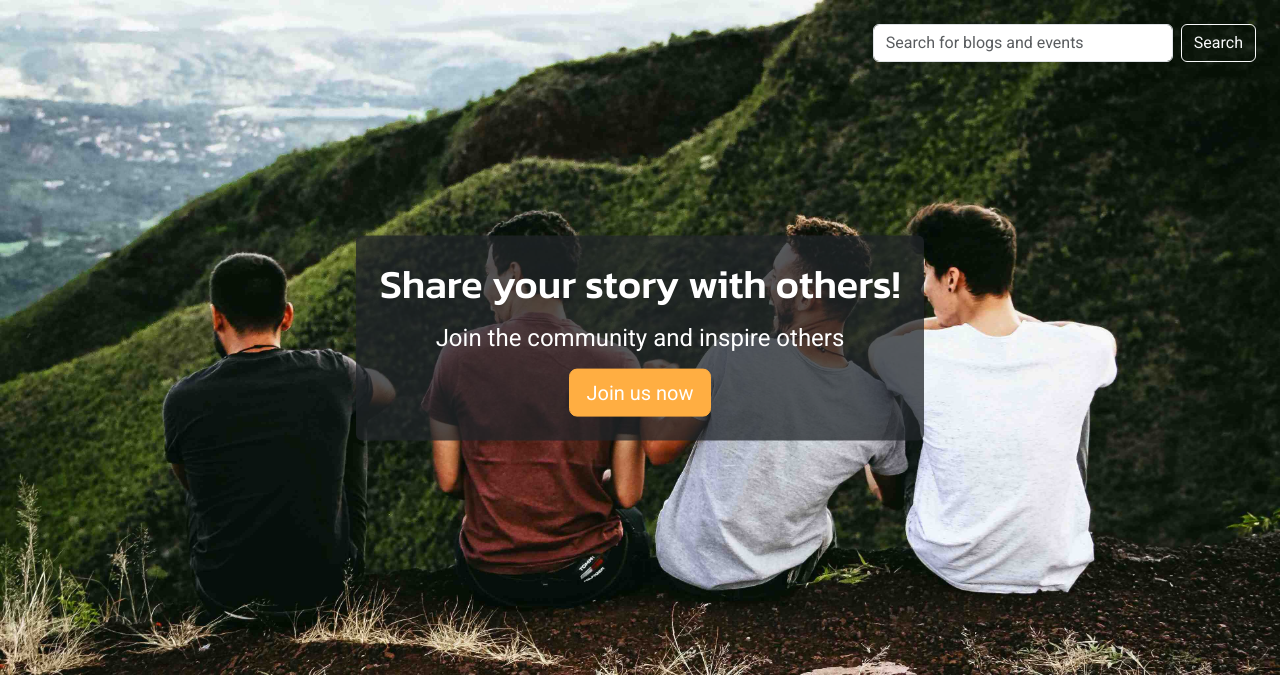
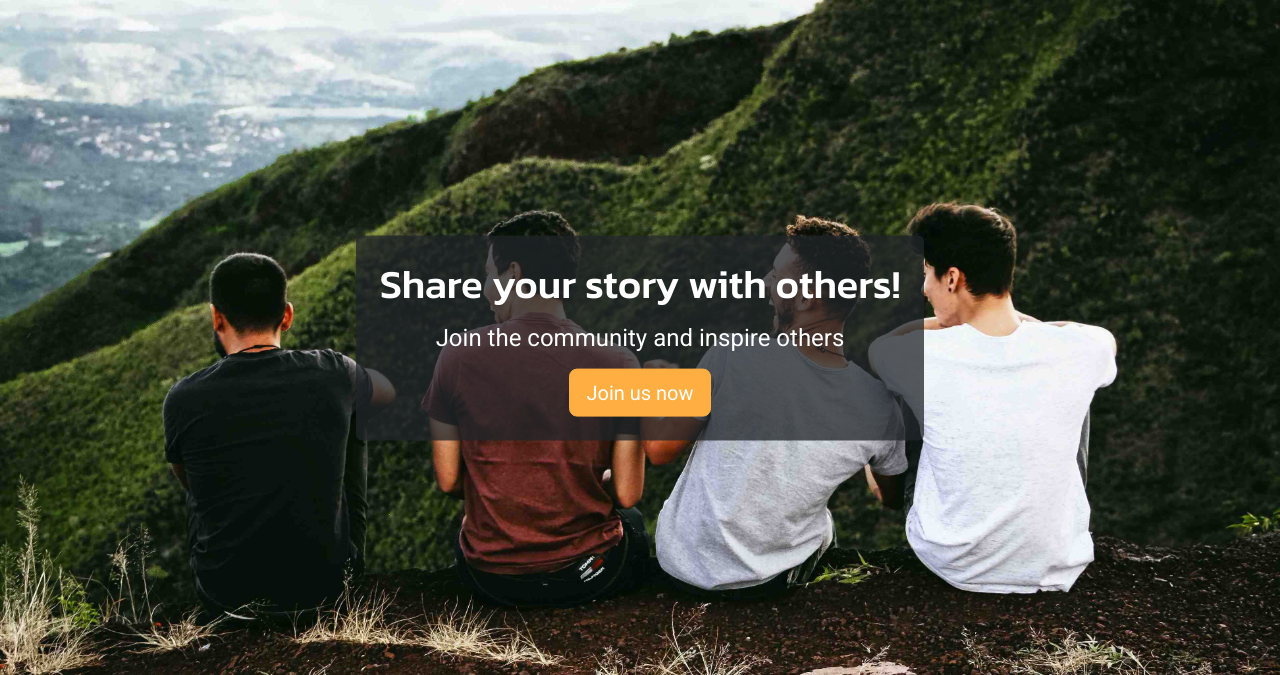
Before and after one commit to EddieStn/movember, a Django app: page / in a window 1280 px wide. Shown: the part 114-789 px from the top of the page. Run offline with Django 4.2, Linux system fonts and the light colour scheme; some libraries are stand-ins or nearby versions.

Commit message:
Remove Search Bar

```diff
--- a/home/templates/home/index.html
+++ b/home/templates/home/index.html
@@ -8,13 +8,6 @@
 
 <div class="text-center bg-image position-relative">
     <img src="{% static 'images/hero-image.jpg' %}" alt="Men Laughing" class="img-fluid hero-image" />
-    <div class="position-absolute top-0 end-0 p-4">
-      <!-- Search bar at the top right -->
-      <form class="d-flex">
-        <input class="form-control me-2 hero-search" type="search" placeholder="Search for blogs and events" aria-label="Search for blogs and events">
-        <button class="btn btn-outline-light" type="submit">Search</button>
-      </form>
-    </div>
     <div class="d-flex justify-content-center align-items-center position-absolute top-50 start-50 translate-middle text-white text-center w-75">
       <!-- Hero text -->
       <div class="bg-dark bg-opacity-75 p-4 rounded">
--- a/static/css/base.css
+++ b/static/css/base.css
@@ -68,10 +68,6 @@ img.logo {
     position: relative;
 }
 
-.hero-search {
-    width: 300px;
-}
-
 .about-section {
     background-color: var(--dark-blue) ;
 }
```
